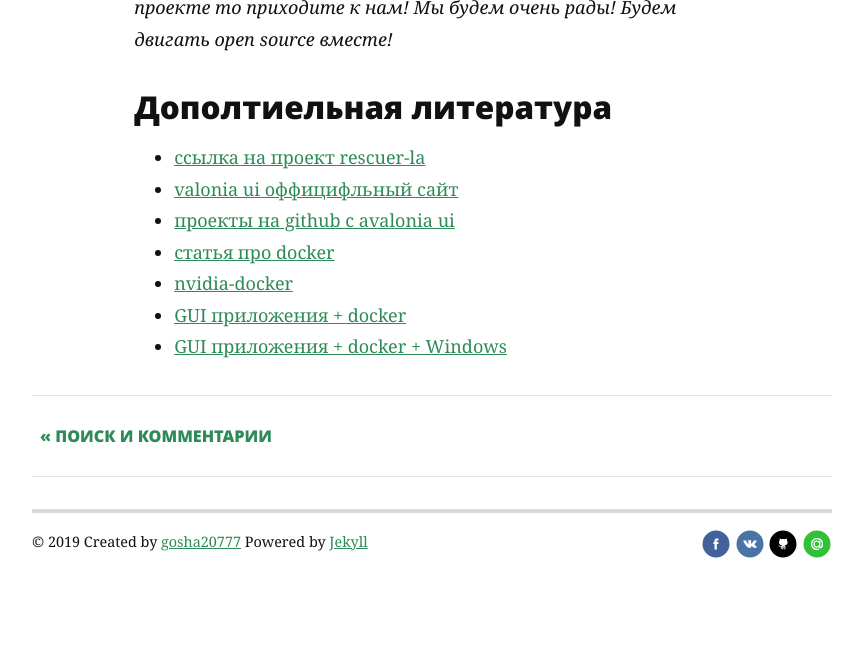
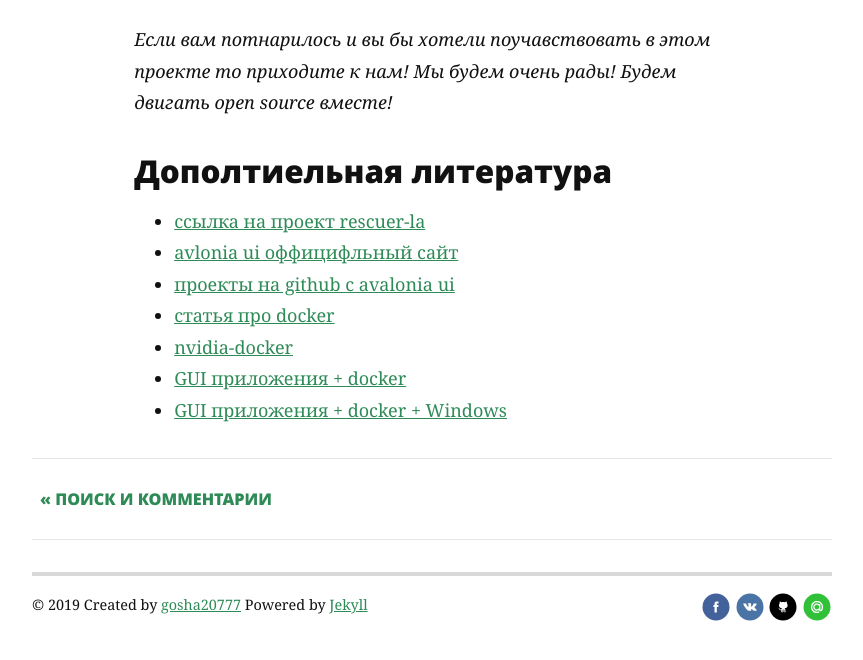
Before and after one commit to gosha20777/gosha20777.github.io, a Jekyll site: the page built from _posts/2019-05-24-avalonui.markdown, in a window 1280 px wide and 900 px high, scrolled down 8526 px, cut to the strip 190-850 px from the top of the window. Shown: the whole strip, without its empty margins (208-1071 px from the left). Built offline with Jekyll 4.4.1, drawn with Linux system fonts in a browser that asks for light colours; nearby versions of some CDN libraries; some web fonts are replaced.

Commit message:
avalonia ui-fixlater

```diff
--- a/_posts/2019-05-24-avalonui.markdown
+++ b/_posts/2019-05-24-avalonui.markdown
@@ -147,6 +147,7 @@
 ### Погружение в контейнер
 
 Так как моё приложение использует нейроные сети, то для этого как правило нужно установить на компьютер *много драйверов* и библиотек *python, tensorflow, cuda, cudnn*… Все это может быть сложным для конечного пользователя (и у поытного). Чтобы избавиться от этих зависимостей было приятно решение использовать *Docker контейнер*.
+
 **[Docker](https://www.docker.com/) контейнер** это – программа, позволяющая операционной системе запускать процессы в изолированном окружении на базе специально созданных образов. Несмотря на то, что технологии, лежащие в основа Докера появились до него, именно Докер произвел революцию в том, как сегодня создается инфраструктура проектов, собираются и запускаются сервисы.
 
 К тому же недалеко у github появилась новая функция [GitHub Package Registry](https://github.com/features/package-registry). Она позволяет скачивать образы docker напрямую, что делает установку и обновление программы ещё проще (вообще про эту функцию и про docker хотелось бы сделать отдельную статью, как и про синтез речи, как и про датафест, но время почему в сутках 24 часа?).
@@ -173,7 +174,7 @@
 ### Дополтиельная литература
 
  - [ссылка на проект rescuer-la](https://github.com/gosha20777/rescuer-la)
- - [valonia ui оффицифльный сайт](http://avaloniaui.net/)
+ - [avlonia ui оффицифльный сайт](http://avaloniaui.net/)
  - [проекты на github с avalonia ui](https://github.com/topics/avalonia)
  - [статья про docker](https://guides.hexlet.io/docker/)
  - [nvidia-docker](https://medium.com/@sh.tsang/docker-tutorial-5-nvidia-docker-2-0-installation-in-ubuntu-18-04-cb80f17cac65)
```
